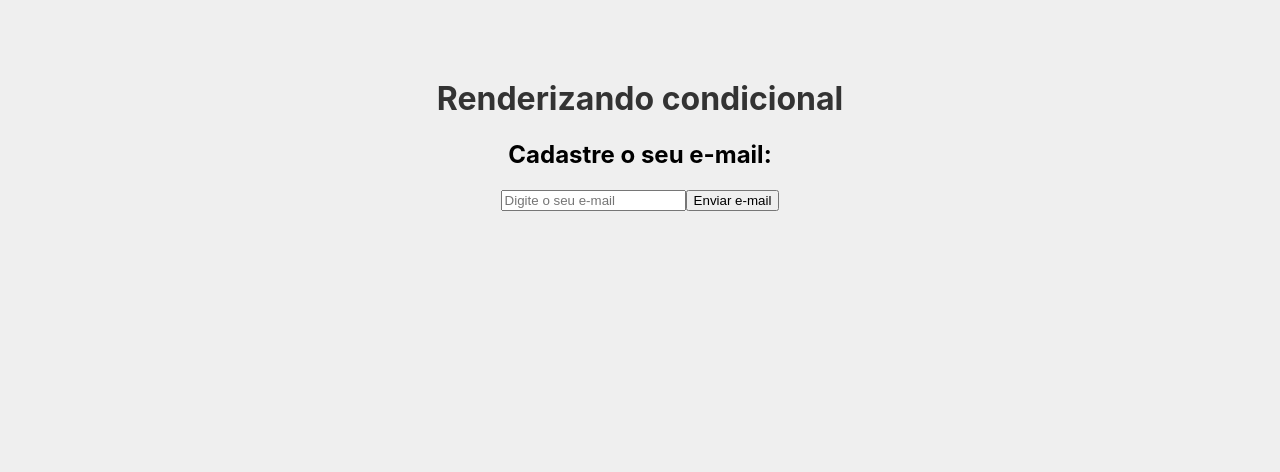
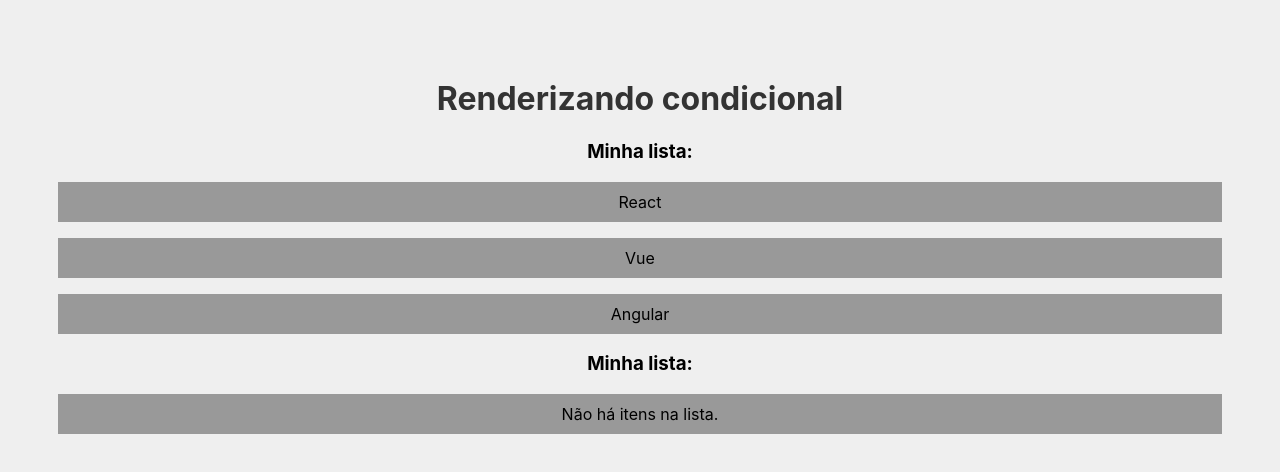
Before and after one commit to allangadelha/estudos-react, a React (Create React App) app: page / in a window 1280 px wide. Shown: the top 472 px of the page. Built offline with nearby package versions, Linux system fonts and the light colour scheme.

Commit message:
Renderizando listas

```diff
--- a/src/App.js
+++ b/src/App.js
@@ -1,12 +1,15 @@
 import './App.css';
-import Condicional from './components/Condicional';
+import OtherList from './components/OtherList';
 
 function App() {
+
+  const myItems = ['React', 'Vue', 'Angular'];
 
   return (
     <div className="App">
       <h1>Renderizando condicional</h1>
-      <Condicional />
+      <OtherList items={myItems}/>
+      <OtherList items={[]}/>
     </div>
   );
 }
--- /dev/null
+++ b/src/components/OtherList.js
@@ -0,0 +1,21 @@
+function OtherList({ items }) {
+
+    return (
+        <>
+            <h3>Minha lista: </h3>
+            {
+                items.length > 0 ? (
+                    items.map((item, index) => (
+                        <p key={index}>{item}</p>
+                    ))
+                ) :
+                (
+                    <p>Não há itens na lista.</p>
+                )
+            }
+        </>
+    )
+
+}
+
+export default OtherList;
```
